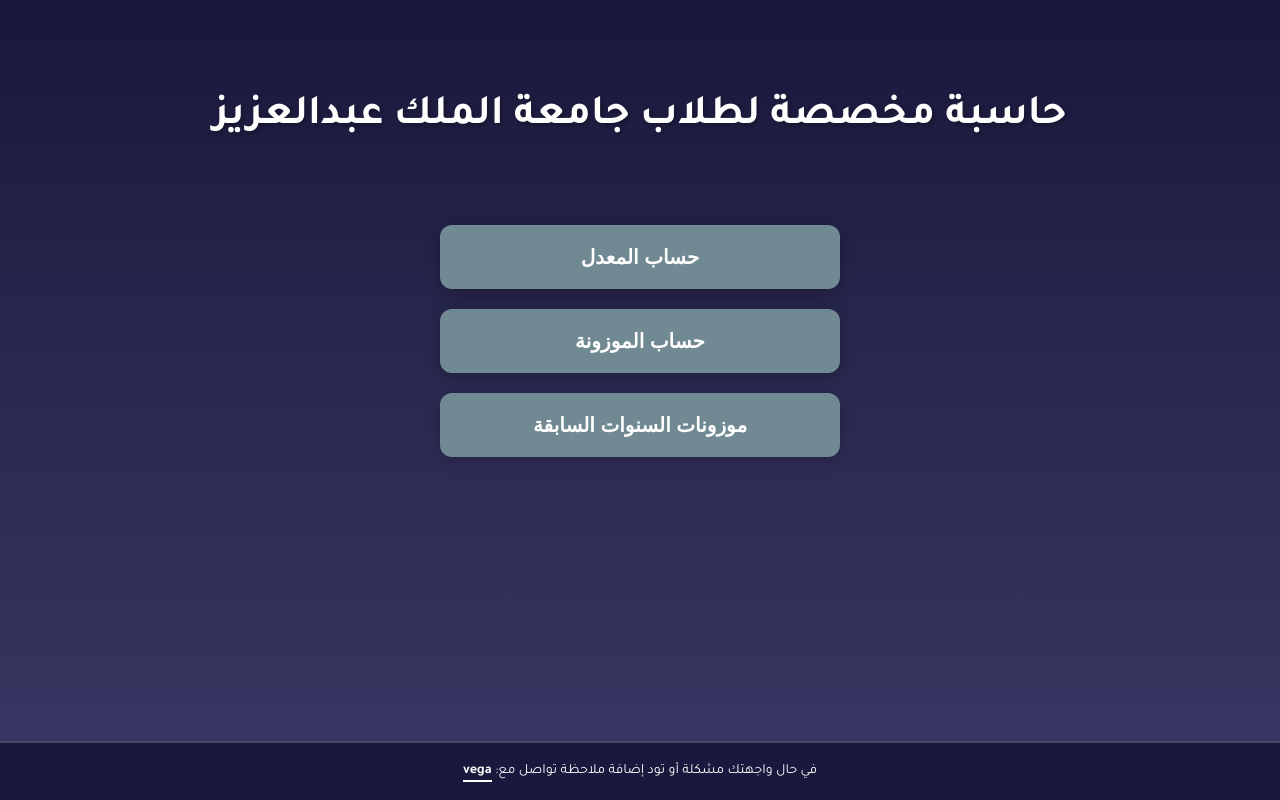
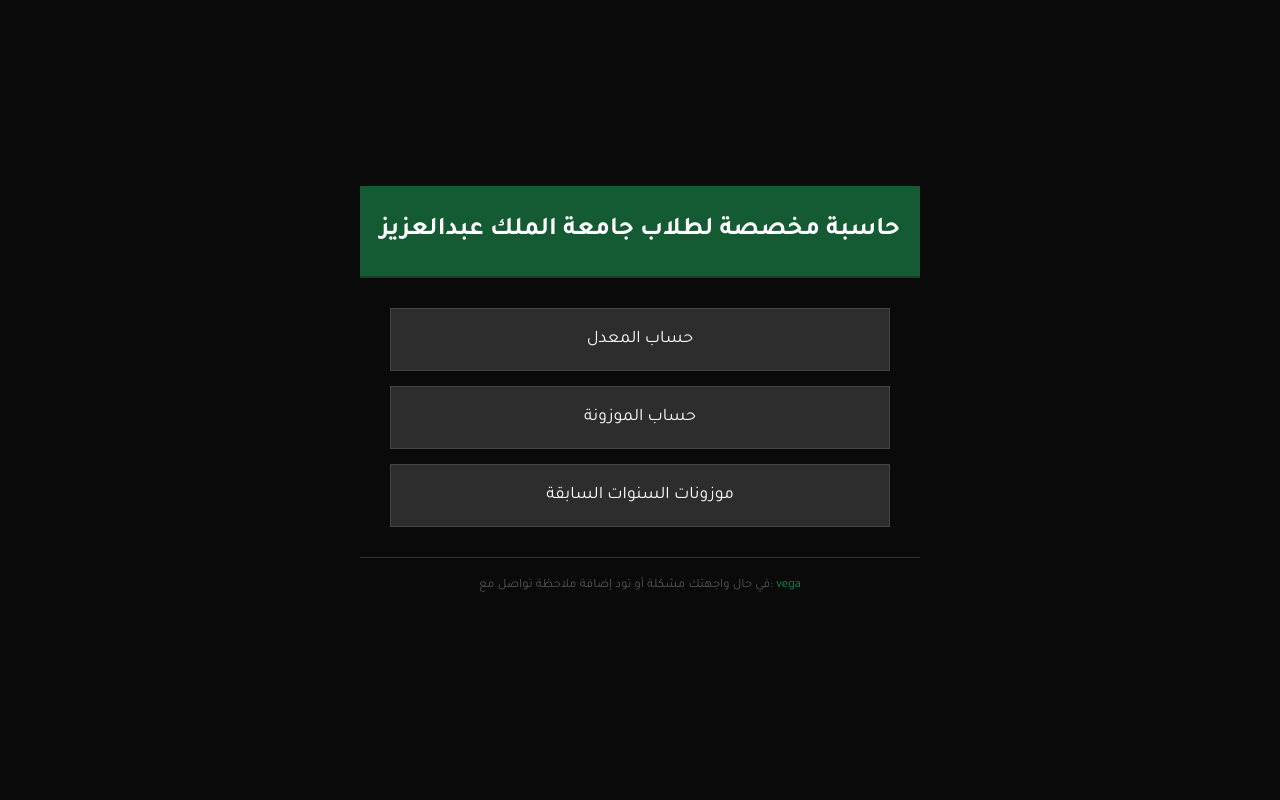
Before and after one commit to lix-Jo/fcit-calculator2025, a React (Create React App) app: page / in a window 1280 px wide. Built offline with nearby package versions, Linux system fonts and the light colour scheme.

Commit message:
Update KAUCalculator.css

```diff
--- a/src/KAUCalculator.css
+++ b/src/KAUCalculator.css
@@ -1,354 +1,241 @@
-@import url('https://fonts.googleapis.com/css2?family=Cairo:wght@400;600;700&family=Tajawal:wght@400;500;700&display=swap');
+/* استيراد خط "تجوّل" ليكون الخط حاد وواضح */
+@import url('https://fonts.googleapis.com/css2?family=Tajawal:wght@400;700&display=swap');
 
 * {
-  margin: 0;
-  padding: 0;
   box-sizing: border-box;
 }
 
-/* تغليف التطبيق بالكامل لضمان الخلفية */
-.app-wrapper {
-  font-family: 'Tajawal', 'Cairo', 'Segoe UI', Tahoma, sans-serif;
-  background: linear-gradient(180deg, #19183B 0%, #2a2950 50%, #3a3865 100%);
-  min-height: 100vh;
-  direction: rtl; /* مهم للعربية */
+body {
+  margin: 0;
+  padding: 0;
+  background-color: #000000; /* خلفية الصفحة سوداء */
+  font-family: 'Tajawal', sans-serif; /* الخط الجديد */
 }
 
-.app-container {
-  width: 100%;
-  min-height: 100%;
-  padding: 30px 20px 100px 20px;
-  overflow-y: auto;
-  position: relative;
+/* حاوية التطبيق */
+.app-wrapper {
+  display: flex;
+  justify-content: center;
+  align-items: center;
+  min-height: 100vh;
+  padding: 20px;
+  background-color: #0a0a0a;
 }
 
-.content-wrapper {
-  max-width: 900px;
-  margin: 0 auto;
+/* الكارد الأساسي */
+.calculator-card {
+  background-color: #1c1c1c; /* لون الخلفية الرمادي الغامق */
+  width: 100%;
+  max-width: 500px;
+  border: 1px solid #333;
+  box-shadow: 0 0 20px rgba(0, 0, 0, 0.7);
+  overflow: hidden;
+  border-radius: 0; /* حواف حادة */
 }
 
-.main-title {
+/* الهيدر الأخضر العلوي */
+.main-title, .card-title {
+  background-color: #145a32; /* اللون الأخضر الغامق */
+  color: #ffffff;
+  padding: 30px 20px;
+  margin: 0;
   text-align: center;
-  color: #ffffff;
-  font-size: 42px;
+  font-size: 1.6rem;
   font-weight: 700;
-  margin-bottom: 80px;
-  margin-top: 60px;
-  text-shadow: 2px 2px 4px rgba(0,0,0,0.3);
-  line-height: 1.3;
+  border-bottom: 2px solid #0e4023;
 }
 
+.card-title {
+  font-size: 1.4rem;
+  padding: 20px;
+}
+
+/* النصوص والعناوين الفرعية */
+.input-label {
+  display: block;
+  color: #cccccc;
+  text-align: right;
+  margin-bottom: 8px;
+  margin-top: 15px;
+  font-size: 0.95rem;
+  font-weight: bold;
+}
+
+/* حاويات الإدخال */
+.input-group {
+  padding: 0 25px;
+  margin-bottom: 5px;
+}
+
+/* حقول الكتابة */
+.input-field, select {
+  width: 100%;
+  padding: 15px;
+  background-color: #2d2d2d; /* رمادي فاتح */
+  border: 1px solid #444;
+  color: #fff;
+  font-family: 'Tajawal', sans-serif;
+  font-size: 1rem;
+  text-align: right;
+  outline: none;
+  border-radius: 0; /* زوايا حادة */
+  transition: border-color 0.3s;
+}
+
+.input-field:focus, select:focus {
+  border-color: #198754;
+  background-color: #363636;
+}
+
+/* الأزرار */
+.btn-primary {
+  display: block;
+  width: calc(100% - 50px);
+  margin: 25px auto;
+  padding: 15px;
+  background-color: #198754;
+  color: white;
+  border: none;
+  font-size: 1.1rem;
+  font-weight: bold;
+  cursor: pointer;
+  font-family: 'Tajawal', sans-serif;
+  border-radius: 0; /* زر حاد */
+  transition: background 0.3s;
+}
+
+.btn-primary:hover {
+  background-color: #146c43;
+}
+
+.btn-secondary {
+  background-color: #2d2d2d;
+  color: white;
+  border: 1px solid #444;
+  padding: 10px;
+  cursor: pointer;
+  border-radius: 0;
+  font-family: 'Tajawal', sans-serif;
+}
+
+.btn-danger {
+  background-color: #dc3545;
+  color: white;
+  border: none;
+  padding: 10px 15px;
+  margin-right: 10px;
+  cursor: pointer;
+  border-radius: 0;
+  font-family: 'Tajawal', sans-serif;
+}
+
+.back-btn {
+  background: none;
+  border: none;
+  color: #bbb;
+  cursor: pointer;
+  padding: 15px;
+  font-family: 'Tajawal', sans-serif;
+  font-size: 0.9rem;
+}
+
+/* أزرار القائمة الرئيسية */
 .mode-selector {
+  padding: 30px;
   display: flex;
   flex-direction: column;
-  gap: 20px;
-  align-items: center;
-  margin-bottom: 40px;
+  gap: 15px;
 }
 
 .mode-btn {
-  background: #708993;
-  color: #ffffff;
-  border: none;
-  padding: 20px 40px;
-  font-size: 20px;
-  font-weight: 600;
-  border-radius: 12px;
+  background-color: #2d2d2d;
+  color: white;
+  padding: 20px;
+  border: 1px solid #444;
+  font-family: 'Tajawal', sans-serif;
+  font-size: 1.1rem;
   cursor: pointer;
-  transition: all 0.3s ease;
-  box-shadow: 0 4px 15px rgba(0,0,0,0.2);
-  width: 100%;
-  max-width: 400px;
+  border-radius: 0; /* حاد */
+  transition: all 0.2s;
 }
 
 .mode-btn:hover {
-  background: #A1C2BD;
-  transform: translateY(-3px);
-  box-shadow: 0 6px 20px rgba(0,0,0,0.3);
+  background-color: #198754;
+  border-color: #198754;
 }
 
-.calculator-card {
-  background: #E7F2EF;
-  border-radius: 16px;
-  padding: 30px;
-  box-shadow: 0 8px 32px rgba(0,0,0,0.2);
-  margin-bottom: 30px;
-}
-
-.card-title {
-  color: #19183B;
-  font-size: 24px;
-  font-weight: 700;
-  margin-bottom: 25px;
-  text-align: center;
-  border-bottom: 3px solid #708993;
-  padding-bottom: 10px;
-}
-
-.input-group {
-  margin-bottom: 20px;
-}
-
-.input-label {
-  display: block;
-  color: #19183B;
-  font-weight: 600;
-  margin-bottom: 8px;
-  font-size: 16px;
-}
-
-.input-field, select {
-  width: 100%;
-  padding: 12px 16px;
-  border: 2px solid #A1C2BD;
-  border-radius: 8px;
-  font-size: 16px;
-  transition: border-color 0.3s ease;
-  background: white;
-}
-
-.input-field:focus, select:focus {
-  outline: none;
-  border-color: #708993;
-  box-shadow: 0 0 0 3px rgba(161, 194, 189, 0.2);
-}
-
-.btn-primary {
-  background: #708993;
-  color: white;
-  border: none;
-  padding: 14px 30px;
-  font-size: 18px;
-  font-weight: 600;
-  border-radius: 8px;
-  cursor: pointer;
-  transition: all 0.3s ease;
-  width: 100%;
-  margin-top: 10px;
-}
-
-.btn-primary:hover {
-  background: #5a6f7a;
-  transform: translateY(-2px);
-  box-shadow: 0 4px 12px rgba(0,0,0,0.2);
-}
-
-.btn-secondary {
-  background: #A1C2BD;
-  color: white;
-  border: none;
-  padding: 10px 20px;
-  font-size: 16px;
-  font-weight: 600;
-  border-radius: 6px;
-  cursor: pointer;
-  transition: all 0.3s ease;
-}
-
-.btn-secondary:hover {
-  background: #8ab0aa;
-}
-
-.btn-danger {
-  background: #d9534f;
-  color: white;
-  border: none;
-  padding: 8px 16px;
-  font-size: 14px;
-  font-weight: 600;
-  border-radius: 6px;
-  cursor: pointer;
-  transition: all 0.3s ease;
-}
-
-.btn-danger:hover {
-  background: #c9302c;
-}
-
-.result-box {
-  background: linear-gradient(135deg, #708993 0%, #5a6f7a 100%);
-  color: white;
-  padding: 20px;
-  border-radius: 12px;
-  text-align: center;
-  margin-top: 20px;
-  font-size: 20px;
-  font-weight: 700;
-  box-shadow: 0 4px 12px rgba(0,0,0,0.15);
-}
-
-.error-box {
-  background: #f8d7da;
-  color: #721c24;
-  padding: 15px;
-  border-radius: 8px;
-  margin-top: 15px;
-  border: 1px solid #f5c6cb;
-}
-
-.course-item {
-  background: #f8f9fa;
-  padding: 15px;
-  border-radius: 8px;
-  margin-bottom: 15px;
-  border: 2px solid #A1C2BD;
-}
-
-.course-controls {
-  display: grid;
-  grid-template-columns: 2fr 1fr auto;
-  gap: 10px;
-  align-items: end;
-}
-
-.back-btn {
-  background: transparent;
-  color: white;
-  border: 2px solid white;
-  padding: 10px 24px;
-  font-size: 16px;
-  font-weight: 600;
-  border-radius: 8px;
-  cursor: pointer;
-  transition: all 0.3s ease;
-  margin-bottom: 20px;
-  display: inline-block;
-}
-
-.back-btn:hover {
-  background: white;
-  color: #19183B;
-}
-
+/* زر اختيار الجنس (طلاب/طالبات) */
 .gender-selector {
   display: flex;
-  gap: 15px;
   justify-content: center;
-  margin-bottom: 25px;
+  margin: 20px;
+  border: 1px solid #444;
 }
 
 .gender-btn {
-  background: white;
-  color: #19183B;
-  border: 2px solid #708993;
-  padding: 12px 30px;
-  font-size: 16px;
-  font-weight: 600;
-  border-radius: 8px;
+  flex: 1;
+  padding: 10px;
+  background-color: #1c1c1c;
+  color: #aaa;
+  border: none;
   cursor: pointer;
-  transition: all 0.3s ease;
-  min-width: 100px;
+  font-family: 'Tajawal', sans-serif;
+  border-radius: 0;
 }
 
 .gender-btn.active {
-  background: #708993;
+  background-color: #198754;
   color: white;
 }
 
-.gender-btn:hover {
-  transform: translateY(-2px);
-  box-shadow: 0 4px 8px rgba(0,0,0,0.15);
-}
-
-.specialty-section {
-  margin-bottom: 30px;
-}
-
-.specialty-title {
-  color: #19183B;
-  font-size: 20px;
-  font-weight: 700;
-  margin-bottom: 15px;
-  text-align: right;
-}
-
+/* الجداول */
 table {
   width: 100%;
   border-collapse: collapse;
   margin-bottom: 20px;
-  background: white;
-  border-radius: 8px;
-  overflow: hidden;
-  box-shadow: 0 2px 8px rgba(0,0,0,0.1);
-}
-
-thead {
-  background: #708993;
-  color: white;
+  color: #ddd;
 }
 
 th, td {
   padding: 12px;
   text-align: center;
-  border-bottom: 1px solid #dee2e6;
+  border-bottom: 1px solid #333;
 }
 
 th {
-  font-weight: 700;
-  font-size: 16px;
+  background-color: #252525;
+  color: #198754;
 }
 
-td {
-  font-size: 15px;
-  color: #19183B;
+/* النتائج */
+.result-box {
+  background-color: #198754;
+  color: white;
+  padding: 20px;
+  margin: 0 25px 20px 25px;
+  text-align: center;
+  font-size: 1.2rem;
+  font-weight: bold;
+  border-radius: 0;
 }
 
-tbody tr:hover {
-  background: #f8f9fa;
+.error-box {
+  color: #ff6b6b;
+  text-align: center;
+  margin-top: 10px;
+  font-weight: bold;
 }
 
-.quran-verse {
+/* الفوتر */
+.footer {
   text-align: center;
-  color: #19183B;
-  font-size: 18px;
-  font-weight: 600;
-  margin-top: 20px;
-  padding: 15px;
-  background: rgba(161, 194, 189, 0.3);
-  border-radius: 8px;
-  border-right: 4px solid #708993;
-}
-
-.footer {
-  position: fixed;
-  bottom: 0;
-  left: 0;
-  right: 0;
-  text-align: center;
-  color: white;
-  background: rgba(25, 24, 59, 0.95);
+  color: #555;
   padding: 20px;
-  font-size: 14px;
-  border-top: 2px solid rgba(161, 194, 189, 0.3);
-  z-index: 1000;
-
-  /* أضف هذا السطر لدعم متصفحات أبل */
-  -webkit-backdrop-filter: blur(10px);
-  /* السطر الذي كان يسبب المشكلة */
-  backdrop-filter: blur(10px);
+  font-size: 0.8rem;
+  border-top: 1px solid #333;
 }
 
 .footer-link {
-  color: #ffffff;
-  font-weight: 700;
+  color: #198754;
   text-decoration: none;
-  border-bottom: 2px solid white;
-  padding-bottom: 2px;
-  transition: all 0.3s ease;
 }
-
-@media (max-width: 768px) {
-  .main-title {
-    font-size: 24px;
-  }
-  .calculator-card {
-    padding: 20px;
-  }
-  .course-controls {
-    grid-template-columns: 1fr;
-  }
-  th, td {
-    padding: 8px;
-    font-size: 14px;
-  }
-}
```
